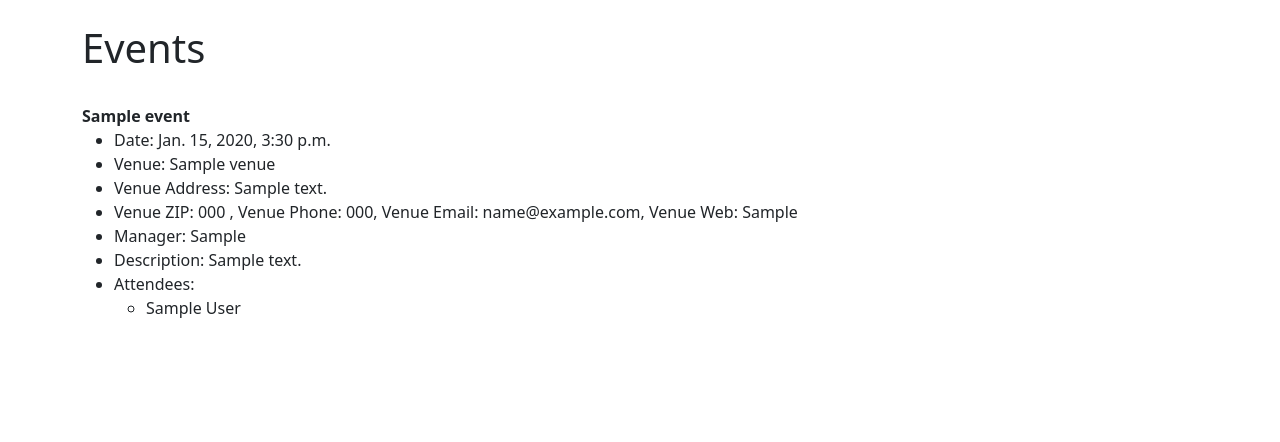
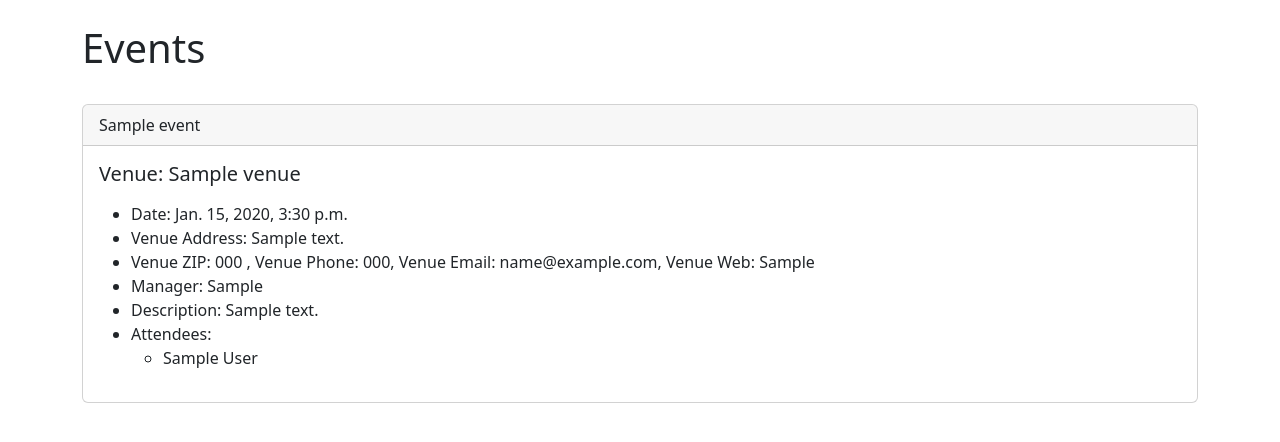
Before and after one commit to MUHAMMAD-NIYAS-P/Codemywednesdays, a Django app: page /events in a window 1280 px wide. Shown: the part 56-498 px from the top of the page. Run offline with Django 4.2, Linux system fonts and the light colour scheme; tables that the repository leaves empty hold one stand-in row (values such as "Sample post").

Commit message:
This is fourth B commit v5(fetch data from db and out put to a web page). after integrating bootstrap card.

```diff
--- a/events/templates/events/event_list.html
+++ b/events/templates/events/event_list.html
@@ -6,10 +6,17 @@
     <br>
 
     {% for event in event_list %}
-        <strong>{{ event }}</strong>
+
+        <div class="card">
+            <div class="card-header">
+                {{ event }}
+            </div>
+            <div class="card-body">
+                <h5 class="card-title">Venue: {{ event.venue }}</h5>
+                <p class="card-text">
+
                     <ul>
                         <li>Date: {{ event.event_date }}</li>
-            <li>Venue: {{ event.venue }}</li>
                         <li>Venue Address: {{ event.venue.address }}</li>
                         <li>Venue ZIP: {{ event.venue.zip_code }} , Venue Phone: {{ event.venue.phone }},
                             Venue Email: {{ event.venue.email_address }}, Venue Web: {{ event.venue.web }}
@@ -24,6 +31,10 @@
                             </ul>
                         </li>
                     </ul>
+
+                </p>
+            </div>
+        </div>
         <br>
     {% endfor %}
 
```
Lines whose indentation alone changed are shown as unchanged.
